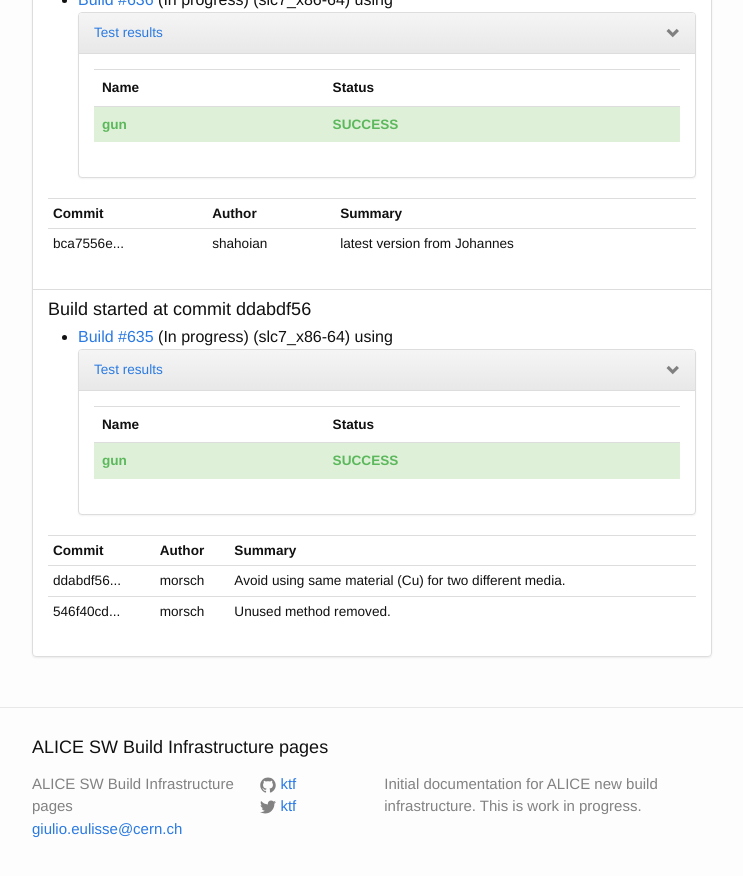
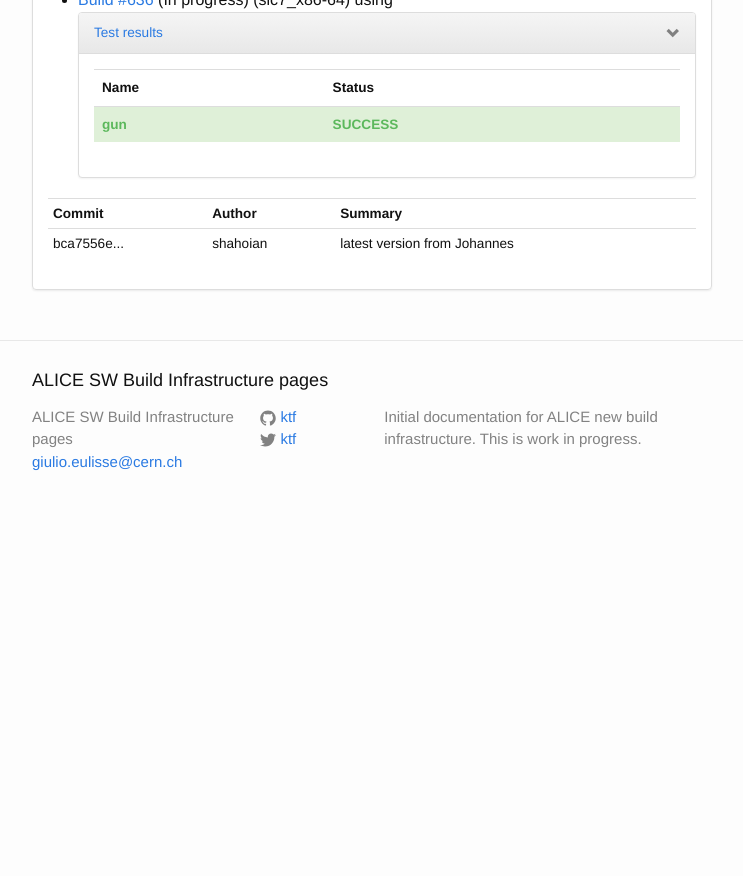
Before and after one commit to alisw/alisw.github.io, a Jekyll site: the page built from index.html, in a window 1280 px wide and 900 px high, scrolled down 16194 px. Shown: the top 876 px of the window, without its empty margins (268-1011 px from the left). Built offline with Jekyll 4.4.1, drawn with Linux system fonts in a browser that asks for light colours; nearby versions of some CDN libraries; after the commit the page ends 16727 px from its top, so only the background shows below that.

Commit message:
Updated results.

```diff
--- a/_data/commits-aliroot-master.yaml
+++ b/_data/commits-aliroot-master.yaml
@@ -23,13 +23,3 @@
  message: >-
     latest version from Johannes
  author: !!str shahoian
--
- commit: "ddabdf56a28425dd49ddc9b737862c94aa506d4f"
- message: >-
-    Avoid using same material (Cu) for two different media.
- author: !!str morsch
--
- commit: "546f40cde566b4a48e187a68e8a0669dab78a783"
- message: >-
-    Unused method removed.
- author: !!str morsch
```
